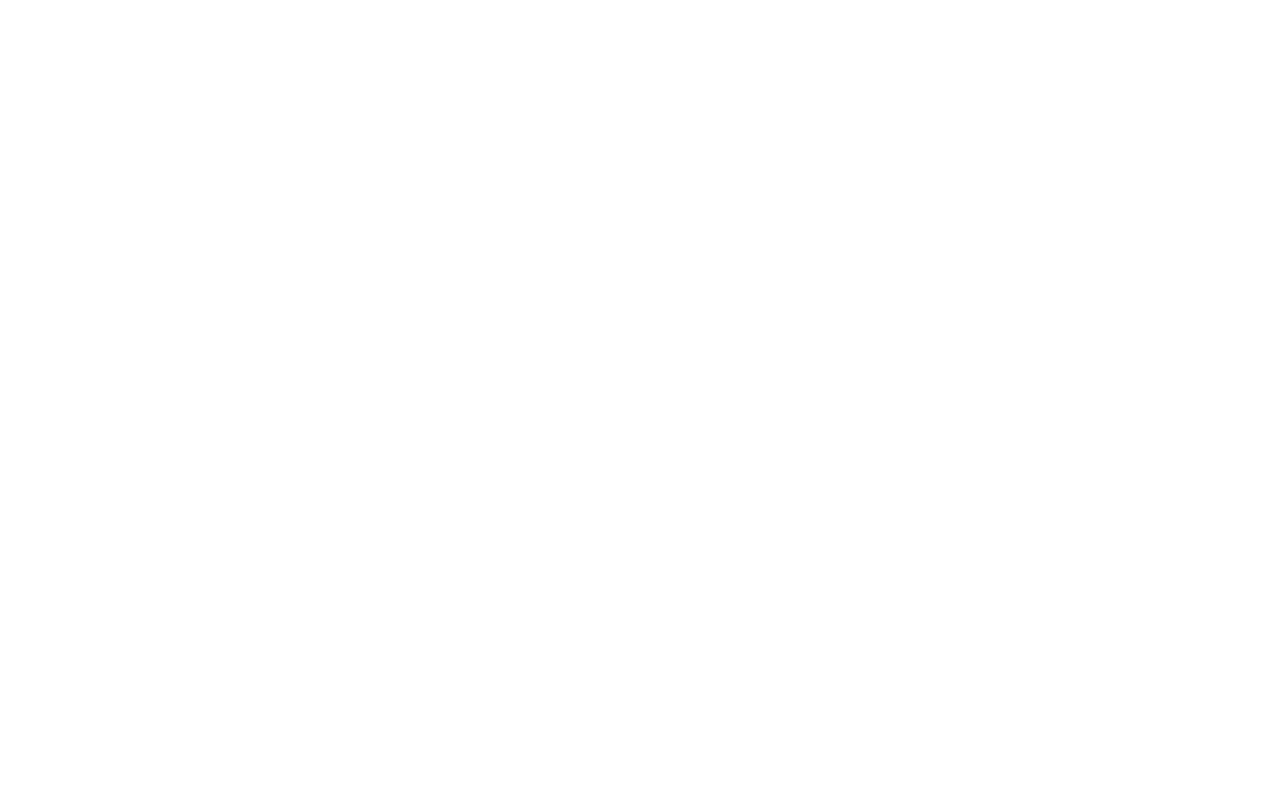
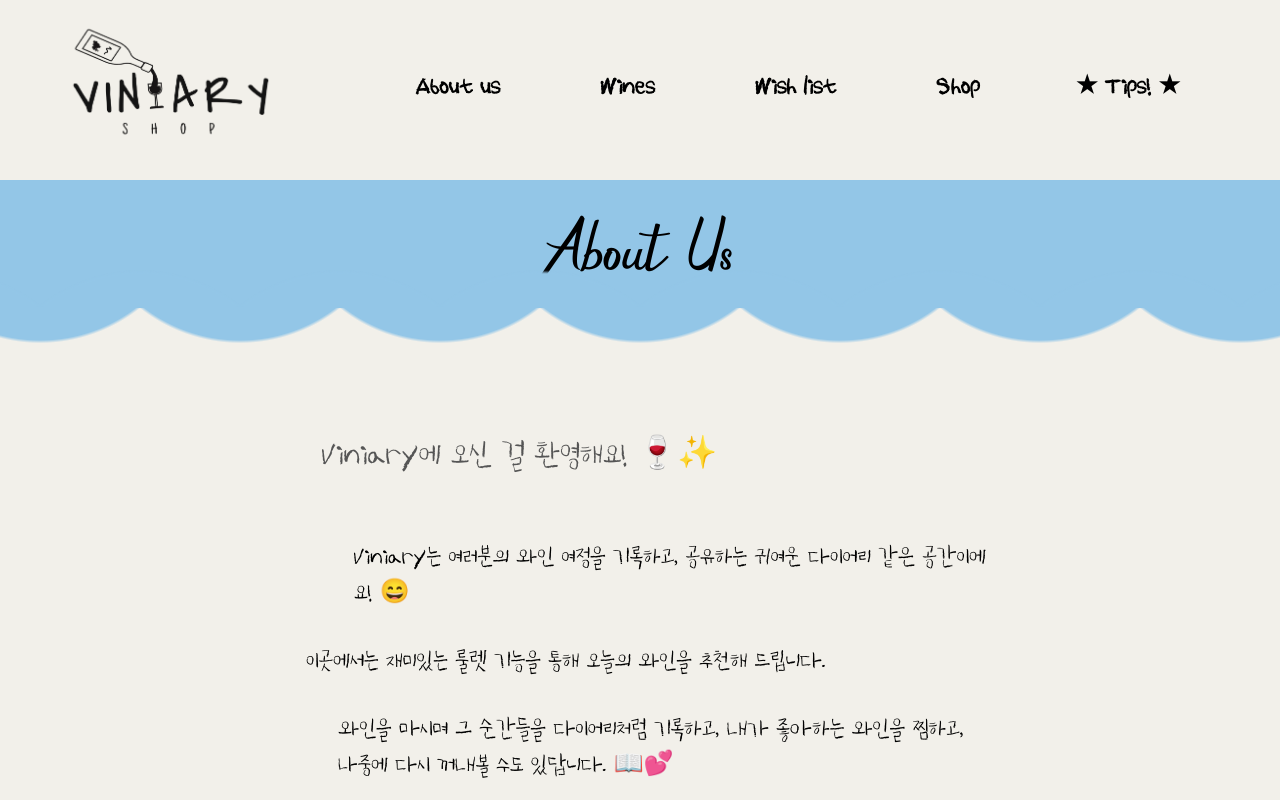
Before and after one commit to greenforet/viniaryshop-project, a React (Create React App) app: page /aboutuspage in a window 1280 px wide. Before the commit this address had no page. Shown: the top 800 px of the page. Built offline with nearby package versions, Linux system fonts and the light colour scheme.

Commit message:
Header 드롭다운 기능 및 Footer, AboutUsPage UI 구현

```diff
--- a/src/App.js
+++ b/src/App.js
@@ -1,4 +1,5 @@
 import { Routes, Route } from 'react-router-dom';
+import { createGlobalStyle } from 'styled-components';
 import Home from "./pages/Home";
 import AboutUsPage from './pages/AboutUsPage';
 import WinePage from './pages/WinePage';
@@ -7,14 +8,30 @@ import TipsPage from './pages/TipsPage';
 
 function App() {
   return (
-    <Routes>
-      <Route path="/" element={<Home/>} />
-      <Route path="aboutpage" element={<AboutUsPage/>} />
-      <Route path="winepage" element={<WinePage/>} />
-      <Route path="shoppage" element={<ShopPage/>} />
-      <Route path="tipspage" element={<TipsPage/>} />
-    </Routes>
+    <>
+      <GlobalStyle />
+      <Routes>
+        <Route path="/" element={<Home/>} />
+        <Route path="aboutuspage" element={<AboutUsPage/>} />
+        <Route path="winepage" element={<WinePage/>} />
+        <Route path="shoppage" element={<ShopPage/>} />
+        <Route path="tippage" element={<TipsPage/>} />
+      </Routes>
+    </>
   );
 }
 
 export default App;
+
+const GlobalStyle = createGlobalStyle`
+  html, body {
+    margin: 0;
+    padding: 0;
+    height: 100%;
+    background-color: #F2F0EA;
+  }
+
+  #root {
+    height: 100%;
+  }
+`;
--- /dev/null
+++ b/src/components/Footer.jsx
@@ -0,0 +1,132 @@
+import React, { useState } from 'react';
+import styled from 'styled-components';
+import DownArrowIcon from '../icons/DownArrowIcon.svg'
+
+const Footer = () => {
+  const [isCommunityOpen, setIsCommunityOpen] = useState(false);
+  return (
+    <FooterContainer>
+    <FooterInfoContainer>
+      <FooterList>
+        <InfoList>개인정보보호정책</InfoList>
+        <InfoList>이용약관</InfoList>
+        <InfoList>오시는 길</InfoList>
+      </FooterList>
+      <FooterContent>
+        <Content>대표이사 : 윤주연</Content>
+        <Content>주소 : 서울특별시 성동구 뚝섬로 273</Content>
+        <Content>사업자등록번호 : 111-11-11111</Content>
+        <Content>TEL : 02-1234-5678</Content>
+        <Content>평일 09:30 – 18:00 / 주말 및 공휴일 휴무</Content>
+        <FooterCopyRight>Copyright 2025 ⓒ On The Rocks All right reserved.</FooterCopyRight>
+      </FooterContent>
+    </FooterInfoContainer>
+    <FooterContentConatiner>
+      <FooterCommuity>
+        <CommuityLogoIcon
+          src={DownArrowIcon}
+          onClick={() => setIsCommunityOpen(!isCommunityOpen)}
+          isOpen={isCommunityOpen}
+        />
+        <FooterDropdownMenu isOpen={isCommunityOpen}>
+          <CommuityList>Instagram</CommuityList>
+          <CommuityList>Facebook</CommuityList>
+          <CommuityList>Youtube</CommuityList>
+        </FooterDropdownMenu>
+        <CommuityLogo>Our Commuity</CommuityLogo>
+      </FooterCommuity>
+    </FooterContentConatiner>
+  </FooterContainer>
+  );
+};
+
+export default Footer;
+
+const FooterContainer = styled.div`
+  min-width: 1200px;
+  width: 100%;
+  height: 300px;
+  display: flex;
+  position: relative;
+  margin-top: auto;
+  background-color: #93C6E7;
+  justify-content: space-between;
+  font-family: 'SSShinb7Regular', serif;
+`;
+
+const FooterInfoContainer = styled.div`
+  align-items: center;
+  padding-left: 100px;
+  height: 200px;
+`;
+
+const FooterList = styled.div`
+  display: flex;
+  padding-top: 50px;
+  padding-bottom: 10px;
+  border-bottom: 1px solid black;
+`;
+
+const InfoList = styled.div`
+  padding-left: 30px;
+  cursor: pointer;
+`;
+
+const FooterContentConatiner = styled.div`
+  align-items: center;
+  padding-right: 120px;
+  padding-top: 40px;
+`;
+
+const FooterCommuity = styled.div`
+  position: relative;
+  font-size: 2rem;
+  display: flex;
+`;
+
+const FooterContent = styled.div`
+  padding-left: 30px;
+  padding-top: 30px;
+`;
+
+const Content = styled.div`
+  padding-bottom: 3px;
+`;
+
+const FooterCopyRight = styled.div`
+  padding-top: 20px;
+`;
+
+const CommuityLogoIcon = styled.img`
+  width: 20px;
+  padding-right: 20px;
+  padding-top: 5px;
+  cursor: pointer;
+  transform-origin: 30% 55%;
+  transform: rotate(${props => props.isOpen ? '180deg' : '0deg'});
+  transition: transform 0.3s ease;
+`;
+
+const FooterDropdownMenu = styled.ul`
+  list-style: none;
+  position: absolute;
+  top: 20px;
+  left: 0;
+  opacity: ${props => props.isOpen ? 1 : 0};
+  visibility: ${props => props.isOpen ? 'visible' : 'hidden'};
+  transform: translateY(${props => props.isOpen ? '0' : '-10px'});
+  transition: all 0.5s ease;
+  z-index: 1;
+`;
+
+const CommuityLogo = styled.div`
+  cursor: pointer;
+`;
+
+const CommuityList = styled.li`
+  padding: 10px;
+  cursor: pointer;
+  &:hover {
+    color: lightgray;
+  }
+`;
--- a/src/components/Header.jsx
+++ b/src/components/Header.jsx
@@ -1,11 +1,19 @@
-import React from 'react';
+import React, { useEffect, useState } from 'react';
 import { useNavigate } from 'react-router-dom';
 import styled from 'styled-components';
 import LogoImage from "../images/ViniaryLogo.png";
 import CircleImage from "../images/Circle.png";
 
-const Header = () => {
+const Header = ({ onDropdownChange }) => {
+  const [isWinesOpen, setIsWinesOpen] = useState(false);
+  const [isWishlistOpen, setIsWishlistOpen] = useState(false);
   const navigate = useNavigate();
+
+  useEffect(() => {
+    if (onDropdownChange) {
+      onDropdownChange(isWinesOpen || isWishlistOpen);
+    }
+  }, [isWinesOpen, isWishlistOpen, onDropdownChange]);
 
   const handleLogoClick = () => {
     navigate('/');
@@ -32,9 +40,12 @@ const Header = () => {
       />
       <HeaderList>
         <List onClick={handleAboutUsClick}>About us</List>
-        <WinesList>
+        <WinesList
+          onMouseEnter={() => setIsWinesOpen(true)}
+          onMouseLeave={() => setIsWinesOpen(false)}
+        >
           <List>Wines</List>
-          <DropdownMenu>
+          <DropdownMenu isOpen={isWinesOpen}>
             <li>reds</li>
             <li>whites</li>
             <li>sparkling</li>
--- a/src/pages/AboutUsPage.jsx
+++ b/src/pages/AboutUsPage.jsx
@@ -1,11 +1,185 @@
-import React from 'react';
+import React, { useState } from 'react';
+import styled from 'styled-components';
+import Header from '../components/Header';
+import PartyPeopleImage from '../images/PartyPeople.png'
 
 const AboutUsPage = () => {
+  const [isDropdownOpen, setIsDropdownOpen] = useState(false);
+
+  const handleDropdownChange = (isOpen) => {
+    setIsDropdownOpen(isOpen);
+  };
+
   return (
-    <div>
-
-    </div>
+    <>
+      <WineDetailedPageContainer isDropdownOpen={isDropdownOpen}>
+      <Header
+          onDropdownChange={handleDropdownChange}
+        />
+        <ContentWrapper>
+          <CategoryTitle
+            isDropdownOpen={isDropdownOpen}>
+            About Us
+          </CategoryTitle>
+        </ContentWrapper>
+      </WineDetailedPageContainer>
+      <MainContent>
+        <p>Viniary에 오신 걸 환영해요! 🍷✨</p>
+        <StyledParagraph indent="4rem">
+          Viniary는 여러분의 와인 여정을 기록하고, 공유하는 귀여운 다이어리 같은 공간이에요! 😄
+        </StyledParagraph>
+        <StyledParagraph indent="1rem">
+          이곳에서는 재미있는 룰렛 기능을 통해 오늘의 와인을 추천해 드립니다.
+        </StyledParagraph>
+        <StyledParagraph indent="3rem">
+          와인을 마시며 그 순간들을 다이어리처럼 기록하고, 내가 좋아하는 와인을 찜하고, 나중에 다시 꺼내볼 수도 있답니다. 📖💕
+        </StyledParagraph>
+        <StyledParagraph indent="2rem">
+          비슷한 와인 찾기, 리뷰 남기기, 와인 필터링 등 와인에 대한 모든 정보를 재미있고 귀엽게 기록하고, 나만의 와인 여정을 만들어 보세요.
+        </StyledParagraph>
+        <StyledParagraph indent="3rem">
+          자, 그럼 오늘은 어떤 술을 선택할까요?
+        </StyledParagraph>
+      </MainContent>
+      <LastContent>
+        <FirstBottomImage src = {PartyPeopleImage}></FirstBottomImage>
+        <SecondBottomImage>이미지2</SecondBottomImage>
+      </LastContent>
+    </>
   );
 };
 
 export default AboutUsPage;
+
+const WineDetailedPageContainer = styled.div`
+  min-width: 1200px;
+  width: 100%;
+  position: fixed;
+  top: 0;
+  z-index: 3;
+  background-color: #F2F0EA;
+
+  &::before {
+  content: '';
+  position: absolute;
+  top: 0;
+  left: 0;
+  width: 100%;
+  height: ${props => props.isDropdownOpen ? '480px' : '150px'};
+  background-color: #93C6E7;
+  transition: all 0.5s ease;
+  opacity: ${props => props.isDropdownOpen ? 1 : 0};
+  z-index: -1;
+}
+`;
+
+const ContentWrapper = styled.div`
+  height: 100%;
+  display: flex;
+  flex-direction: column;
+  justify-content: space-between;
+  padding-top: 50px;
+`;
+
+const CategoryTitle = styled.div`
+  font-size: 5rem;
+  display: flex;
+  flex-direction: column;
+  align-items: center;
+  padding-bottom: 20px;
+  padding-top: ${props => props.isDropdownOpen ? '50px' : '30px'};
+  font-family: 'JacksonAmor', serif;
+  margin-top: ${props => props.isDropdownOpen ? '400px' : '130px'};
+  transition: all 0.5s ease;
+  position: relative;
+  background: ${props => props.isDropdownOpen ? '#F2F0EA' : '#93C6E7'};
+  border-bottom: ${props => props.isDropdownOpen ? '1px solid gray' : 'none'};  // 추가
+  z-index: 1;
+
+  // 상단 웨이브 라인
+  &::before {
+    content: '';
+    position: absolute;
+    top: -37px;
+    left: 0;
+    width: 100%;
+    height: 75px;
+    opacity: ${props => props.isDropdownOpen ? 1 : 0};
+    transition: all 0.5s ease;
+    background: #93C6E7;
+    --s: 50px;
+    --b: 50px;
+    --m: 2.5;
+    --R: calc(var(--s)*sqrt(var(--m)*var(--m) + 1) + var(--b)/2);
+    --_g: #0000 calc(99% - var(--b)), #F2F0EA calc(101% - var(--b)) 99%, #0000 101%;
+    mask:
+      radial-gradient(var(--R) at left 50% bottom calc(-1*var(--m)*var(--s)), var(--_g))
+        calc(50% - 2*var(--s)) calc(50% - var(--s)/2 - var(--b)/2)/calc(4*var(--s)) calc(var(--s) + var(--b)) repeat-x,
+      radial-gradient(var(--R) at left 50% top calc(-1*var(--m)*var(--s)), var(--_g))
+        50% calc(50% + var(--s)/2 + var(--b)/2)/calc(4*var(--s)) calc(var(--s) + var(--b)) repeat-x;
+  }
+
+  // 하단 웨이브 라인
+  &::after {
+    content: '';
+    position: absolute;
+    bottom: -36px;
+    left: 0;
+    width: 100%;
+    height: 75px;
+    opacity: ${props => props.isDropdownOpen ? 0 : 1};
+    background: #93C6E7;
+    --s: 50px;
+    --b: 50px;
+    --m: 2.5;
+    --R: calc(var(--s)*sqrt(var(--m)*var(--m) + 1) + var(--b)/2);
+    --_g: #0000 calc(99% - var(--b)), #F2F0EA calc(101% - var(--b)) 99%, #0000 101%;
+    mask:
+      radial-gradient(var(--R) at left 50% bottom calc(-1*var(--m)*var(--s)), var(--_g))
+        calc(50% - 2*var(--s)) calc(50% - var(--s)/2 - var(--b)/2)/calc(4*var(--s)) calc(var(--s) + var(--b)) repeat-x,
+      radial-gradient(var(--R) at left 50% top calc(-1*var(--m)*var(--s)), var(--_g))
+        50% calc(50% + var(--s)/2 + var(--b)/2)/calc(4*var(--s)) calc(var(--s) + var(--b)) repeat-x;
+  }
+`;
+
+const MainContent = styled.div`
+  width: 700px;
+  margin: 400px auto 0;
+  font-family: 'SSShinb7Regular', serif;
+  font-size: 1.5rem;
+  display: flex;
+  flex-direction: column;
+  gap: 0.5rem;
+
+  p:first-child {
+    font-size: 2rem;
+    margin-left: 2rem;
+    color: #555;
+  }
+`;
+
+const StyledParagraph = styled.p`
+  margin-left: ${props => props.indent || '0'};
+  margin-bottom: 0rem;
+  line-height: 1.5;
+`;
+
+const LastContent = styled.div`
+  display: flex;
+  justify-content: space-between;
+  width: 100%;
+  height: 300px;
+
+`;
+
+const FirstBottomImage = styled.img`
+  bottom: 0;
+  width: 450px;
+  height: auto;
+  opacity: 0.8;
+`;
+
+const SecondBottomImage = styled.div`
+  bottom: 0;
+  background-color: gray;
+`;
--- a/src/pages/Home.jsx
+++ b/src/pages/Home.jsx
@@ -1,21 +1,25 @@
 import React from 'react';
 import styled from 'styled-components';
 import Header from '../components/Header';
+import Footer from '../components/Footer';
 
 const Home = () => {
   return (
-    <Container>
+    <HomeContainer>
       <Header/>
-    </Container>
+      <Footer/>
+    </HomeContainer>
   );
 };
 
 export default Home;
 
-const Container = styled.div`
+const HomeContainer = styled.div`
   min-width: 1200px;
   width: 100vw;
   min-height: 100vh;
   position: relative;
   overflow: hidden;
+  display: flex;
+  flex-direction: column;
 `;
```
Also changed, not shown: src/icons/DownArrowIcon.svg (added), src/images/PartyPeople.png (added).
